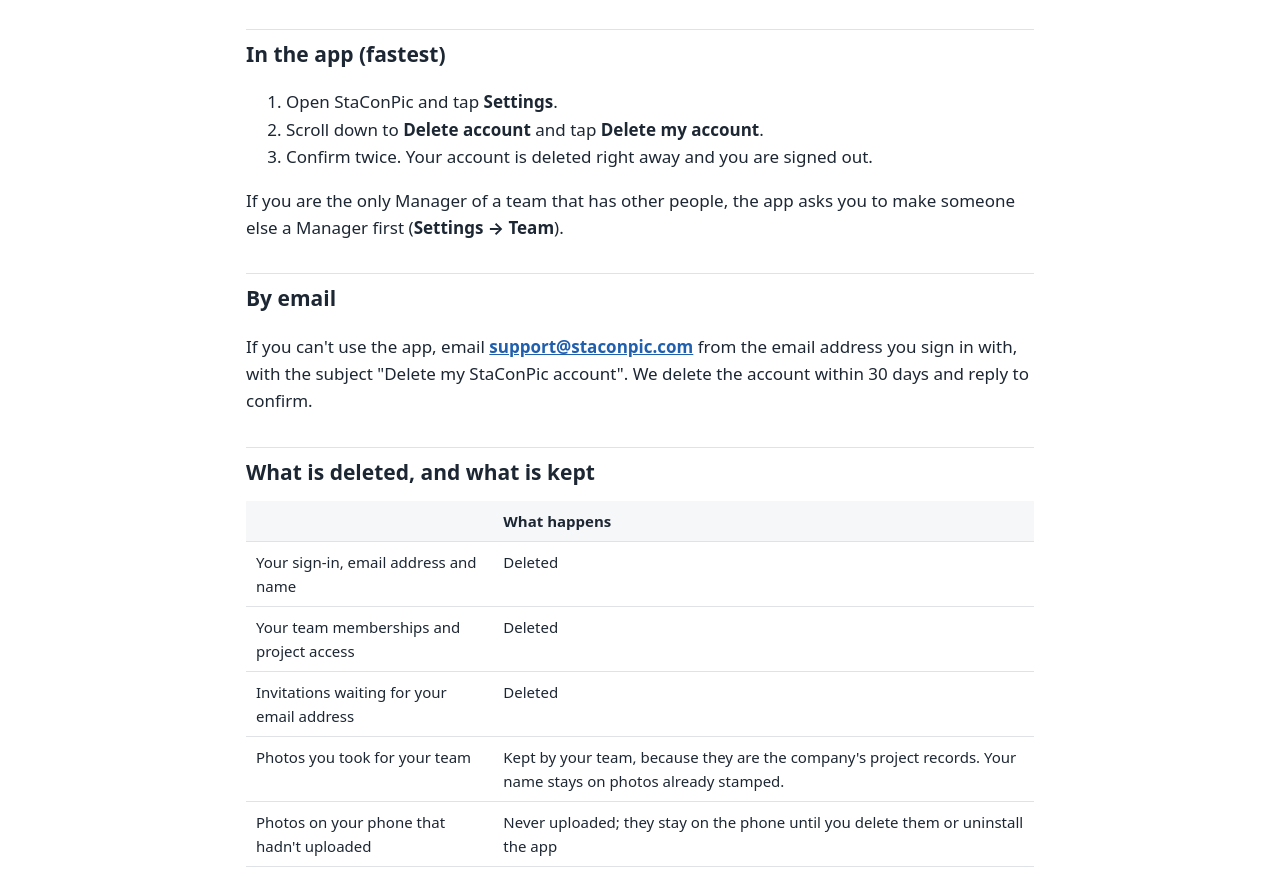
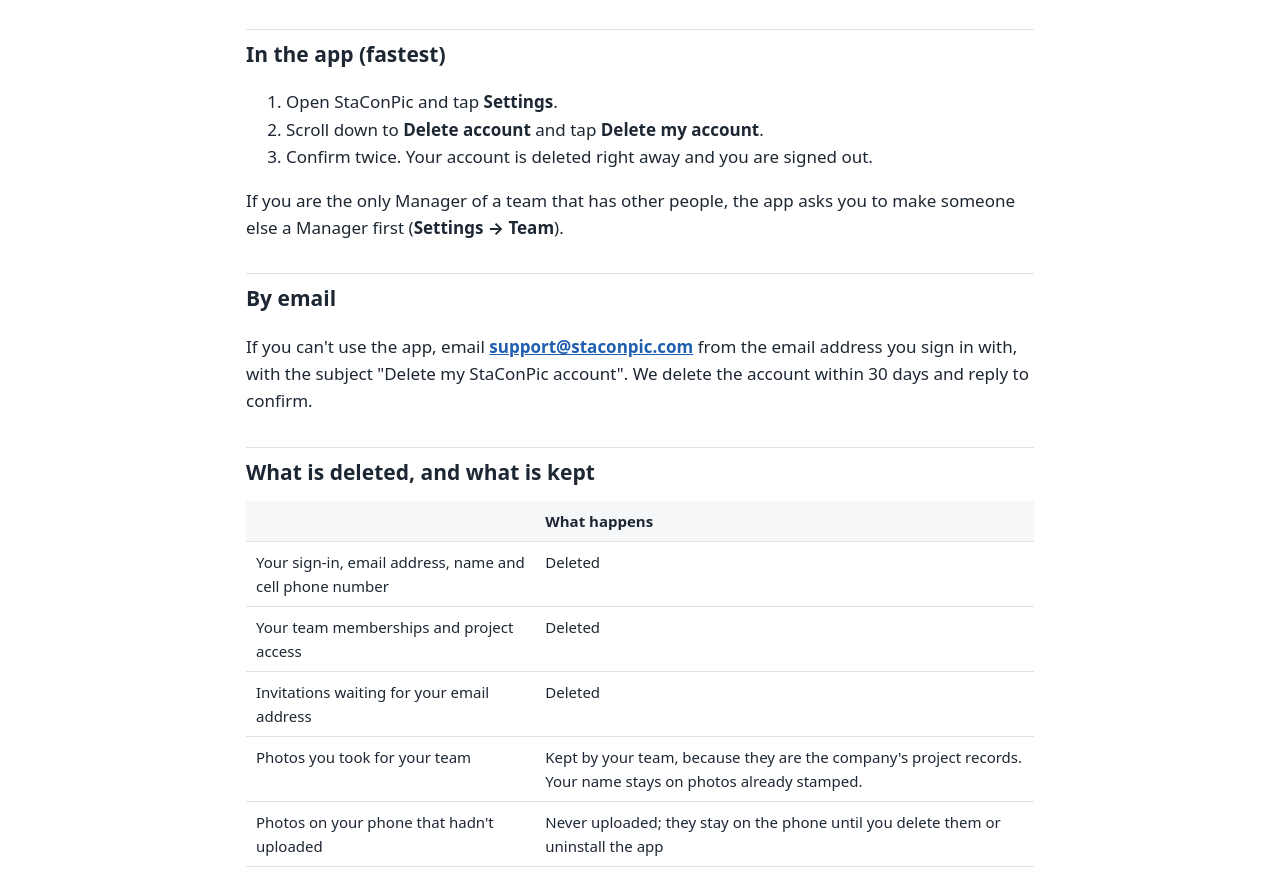
Before and after one commit to nesmith2135/staconpic-website, a plain HTML site: page delete-account/index.html in a window 1280 px wide. Shown: the part 204-1085 px from the top of the page. Drawn offline with Linux system fonts and the light colour scheme.

Commit message:
Add files via upload

```diff
--- a/delete-account/index.html
+++ b/delete-account/index.html
@@ -36,7 +36,7 @@
 </thead>
 <tbody>
 <tr>
-<td>Your sign-in, email address and name</td>
+<td>Your sign-in, email address, name and cell phone number</td>
 <td>Deleted</td>
 </tr>
 <tr>
```
